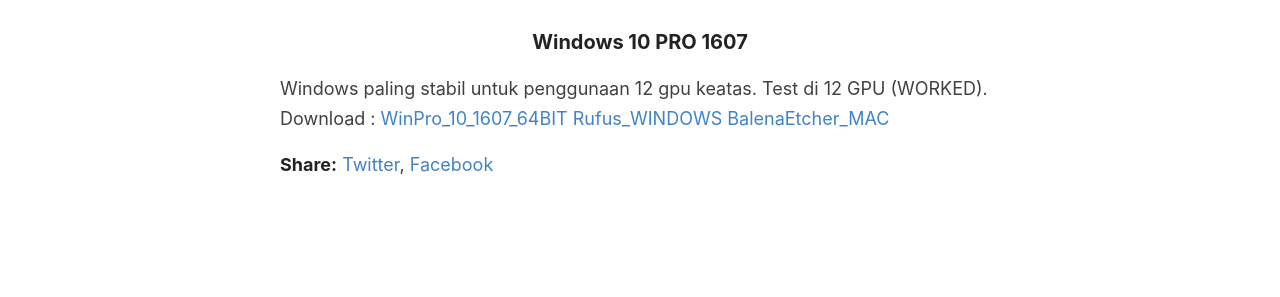
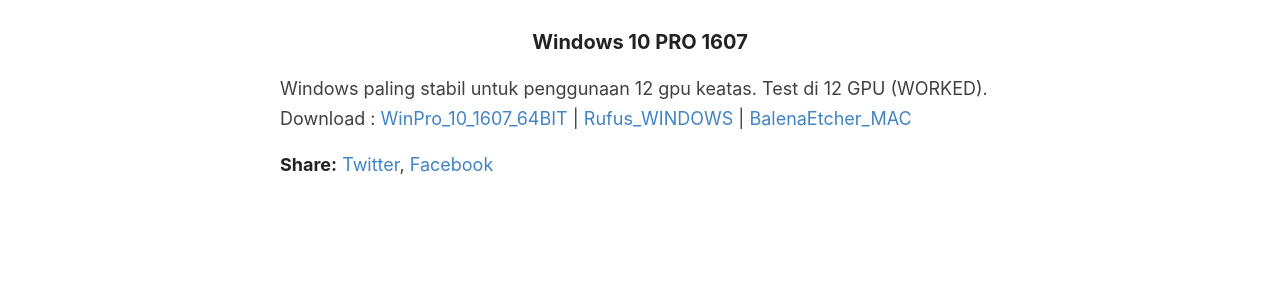
Before and after one commit to gagassurya19/gagassurya19.github.io, a Jekyll site: the page built from _posts/2020-06-20-miningProject2020.md, in a window 1280 px wide. Shown: the part 269-566 px from the top of the page. Built offline with Jekyll 4.4.1, drawn with Linux system fonts in a browser that asks for light colours; comment, search, counter and statistics services are not loaded.

```diff
--- a/_posts/2020-06-20-miningProject2020.md
+++ b/_posts/2020-06-20-miningProject2020.md
@@ -8,6 +8,6 @@ excerpt: GPU Mining Documentation 2020 | Windows | Driver | Tweak | etc.
 ### Windows 10 PRO 1607
 Windows paling stabil untuk penggunaan 12 gpu keatas. Test di 12 GPU (WORKED).
 Download :
-[WinPro_10_1607_64BIT](https://bit.ly/Win10ProV1607)
-[Rufus_WINDOWS](https://rufus.ie/)
+[WinPro_10_1607_64BIT](https://bit.ly/Win10ProV1607) |
+[Rufus_WINDOWS](https://rufus.ie/) |
 [BalenaEtcher_MAC](https://www.balena.io/etcher/)
```
